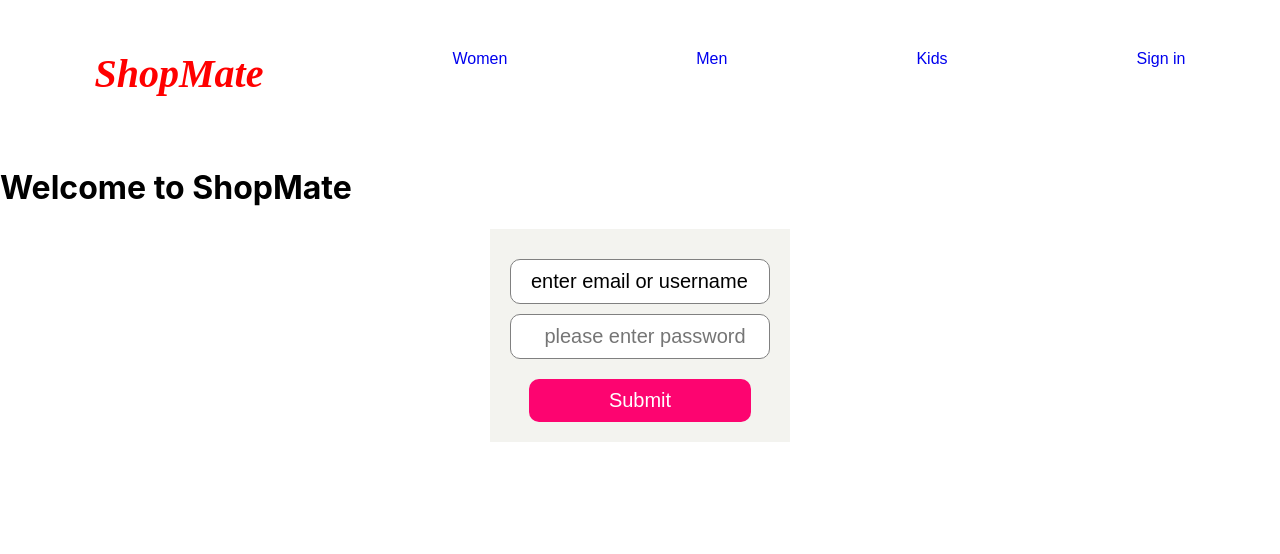
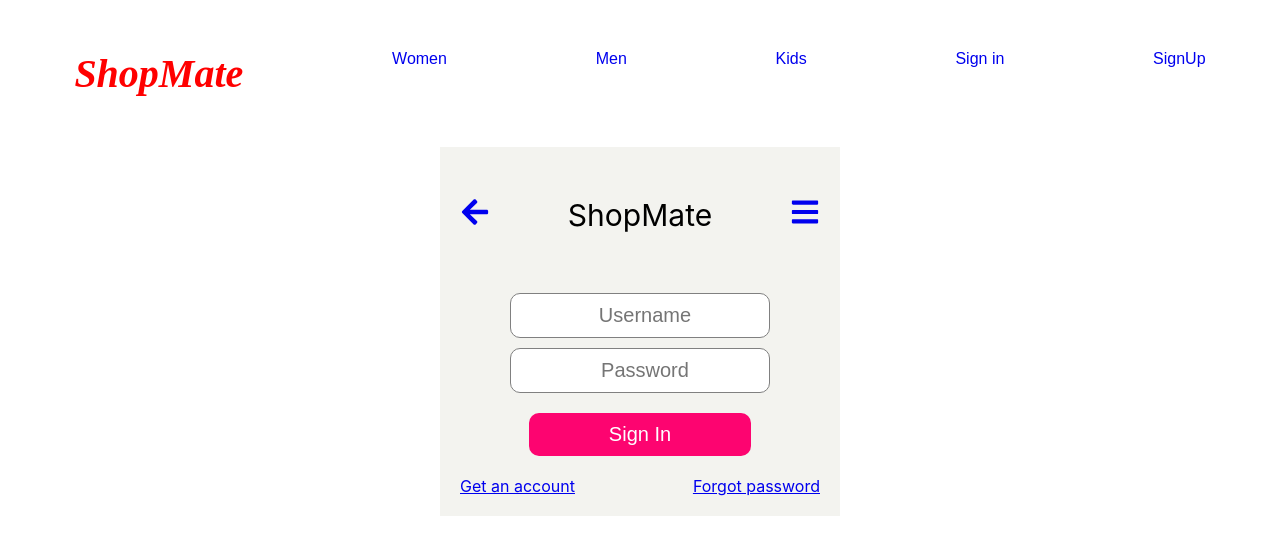
Before and after one commit to pdxhabesha/tshirtfrontend, a React (Create React App) app: page /signin in a window 1280 px wide. Shown: the top 554 px of the page. Built offline with nearby package versions, Linux system fonts and the light colour scheme.

Commit message:
axios added, and also, signup and registration call has been implemened

```diff
--- a/package.json
+++ b/package.json
@@ -5,6 +5,7 @@
   "dependencies": {
     "react": "^16.8.4",
     "react-dom": "^16.8.4",
+    "react-icons": "^3.6.1",
     "react-router-dom": "^5.0.0",
     "react-scripts": "2.1.8"
   },
--- a/src/App.css
+++ b/src/App.css
@@ -31,6 +31,7 @@
     text-align: center;
 }
 .signin input[type="text"],
+.signin input[type="email"],
 .signin input[type="password"] {
     width: 100%;
     /* padding-top: 10px;
--- a/src/App.js
+++ b/src/App.js
@@ -3,6 +3,7 @@ import logo from "./logo.svg";
 import "./App.css";
 import Nav from "./component/Nav.js";
 import Signin from "./component/Signin";
+import SingUp from "./component/SignUp";
 import { Route } from "react-router-dom";
 
 
@@ -25,8 +26,8 @@ class App extends Component {
     return (
       <div className="App">
         <Nav />
-        <h1> {this.state.headline} </h1>
-         <Route path="/signin/" component={Signin} />
+				<Route path="/signin" component={Signin} />
+         <Route path="/register" component={SingUp} />
 
       </div>
     );
--- a/src/component/Nav.js
+++ b/src/component/Nav.js
@@ -20,6 +20,7 @@ class Nav extends Component {
         <Link to="/men/">Men</Link>
         <Link to="/kids/">Kids</Link>
         <Link to="/signin/">Sign in</Link>
+        <Link to="/register/">SignUp</Link>
       </nav>
     );
   }
--- /dev/null
+++ b/src/component/SignUp.js
@@ -0,0 +1,102 @@
+import React, {Component} from "react";
+import axios from "axios";
+import {Link} from "react-router-dom";
+import { FaArrowLeft } from 'react-icons/fa';
+import {FaBars} from "react-icons/fa";
+
+import "./auth.css";
+
+class SignUp extends Component {
+  state = {
+    username: "",
+    password:"",
+    password2: "",
+    email: ""
+
+  };
+handleSubmit= (e) =>{
+  e.preventDefault(); // prevent page refresh
+  let URL = "https://pdxtshirtdev.herokuapp.com/signup/customer/";
+  axios.post(URL, this.state) //chain method
+  .then(function (response) {
+    console.log({response});
+  })
+  .catch(function (error) {
+    console.log({error});
+  });
+}
+   handleChange  = (e) =>{
+     let name = e.target.name;
+     // console.log("onChange event listener just fired ",name);
+
+    this.setState({
+      [name]: e.target.value
+    })
+  }
+
+  render() {
+    // console.log(this.props)
+    return (
+      <div className="auth">
+        <div className="auth__header">
+        <Link to="/"><FaArrowLeft /></Link>
+          <p>ShopMate</p>
+          <Link to="/"><FaBars /></Link>
+
+        </div>
+      <form className="signin" onSubmit={this.handleSubmit}>
+          <input
+            type="email"
+            required
+            className="text"
+            placeholder={"Email"}
+            name="email"
+            value={this.state.email}
+            onChange={this.handleChange }
+          />
+          <input
+            type="text"
+            required
+            className="text"
+            placeholder={"Username"}
+            name="username"
+            value={this.state.username}
+            onChange={this.handleChange }
+          />
+
+          <input
+            type="password"
+            required
+            className="password"
+            placeholder={"Password"}
+            name="password"
+            value={this.state.password}
+            onChange={this.handleChange}
+          />
+          <input
+            type="password"
+            required
+            className="password"
+            placeholder={"Comfirm Password"}
+            name="password2"
+            value={this.state.password2}
+            onChange={this.handleChange}
+          />
+
+
+
+          <input
+          type="submit"
+          value="SignUp"
+          />
+
+      </form>
+      <div className="auth__footer">
+        <Link to="/register">Get an account</Link>
+        <Link to="/register/forgot">Forgot password</Link>
+      </div>
+    </div>
+    );
+  }
+}
+export default SignUp;
--- a/src/component/Signin.js
+++ b/src/component/Signin.js
@@ -1,19 +1,33 @@
 import React, {Component} from "react";
+import axios from "axios";
+import {Link} from "react-router-dom";
+import { FaArrowLeft } from 'react-icons/fa';
+import {FaBars} from "react-icons/fa";
 
+import "./auth.css";
 class Signin extends Component {
   state = {
-    test: "enter email or username",
+    username: "",
     password:"",
-
+    client_id: "test1",
+    client_secret: "test1",
+    grant_type: "password"
   };
 handleSubmit= (e) =>{
   e.preventDefault(); // prevent page refresh
-  console.log("onsubmit event listener just fired!! ",this.state);
-
+  let URL = "https://pdxtshirtdev.herokuapp.com/o/token/";
+  axios.post(URL, this.state) //chain method
+  .then(function (response) {
+    console.log({response});
+    this.setState({username: "",
+    password:""})
+  })
+  .catch(function (error) {
+    console.log({error});
+  });
 }
    handleChange  = (e) =>{
      let name = e.target.name;
-     console.log("onChange event listener just fired ",name);
 
     this.setState({
       [name]: e.target.value
@@ -21,37 +35,42 @@ handleSubmit= (e) =>{
   }
 
   render() {
-    console.log(this.props)
     return (
+      <div className="auth">
+        <div className="auth__header">
+          <Link to="/"><FaArrowLeft /></Link>
+          <p>ShopMate</p>
+            <Link to="/"><FaBars /></Link>
+        </div>
         <form className="signin" onSubmit={this.handleSubmit}>
 
             <input
               type="text"
-            className="miriam"
-            placeholder={this.state.test}
-            id="test1"
-            name="test"
-            value={this.state.test}
+              className="text"
+              placeholder={"Username"}
+              name="username"
+              value={this.state.username}
               onChange={this.handleChange }
             />
 
             <input
               type="password"
-           placeholder={"please enter password"}
-          id="test2"
+              placeholder={"Password"}
               name="password"
               value={this.state.password}
               onChange={this.handleChange}
             />
-
-
-
             <input
             type="submit"
-          value="Submit"
+            value="Sign In"
             />
 
         </form>
+        <div className="auth__footer">
+          <Link to="/register">Get an account</Link>
+          <Link to="/register/forgot">Forgot password</Link>
+        </div>
+      </div>
     );
   }
 }
--- /dev/null
+++ b/src/component/auth.css
@@ -0,0 +1,18 @@
+.auth{
+  width: 400px;
+  padding: 20px;
+  margin: auto;
+  background: rgb(243, 243, 239);
+}
+.auth__header{
+  width: 100%;
+  display: flex;
+  justify-content: space-between;
+  font-size: 30px;
+  align-items: center;
+}
+.auth__footer{
+  display: flex;
+  justify-content: space-between;
+  text-decoration: none;
+}
```
Also changed, not shown: 1 other file (tests, documents, lock files or other folders). Lines whose indentation alone changed are shown as unchanged.
